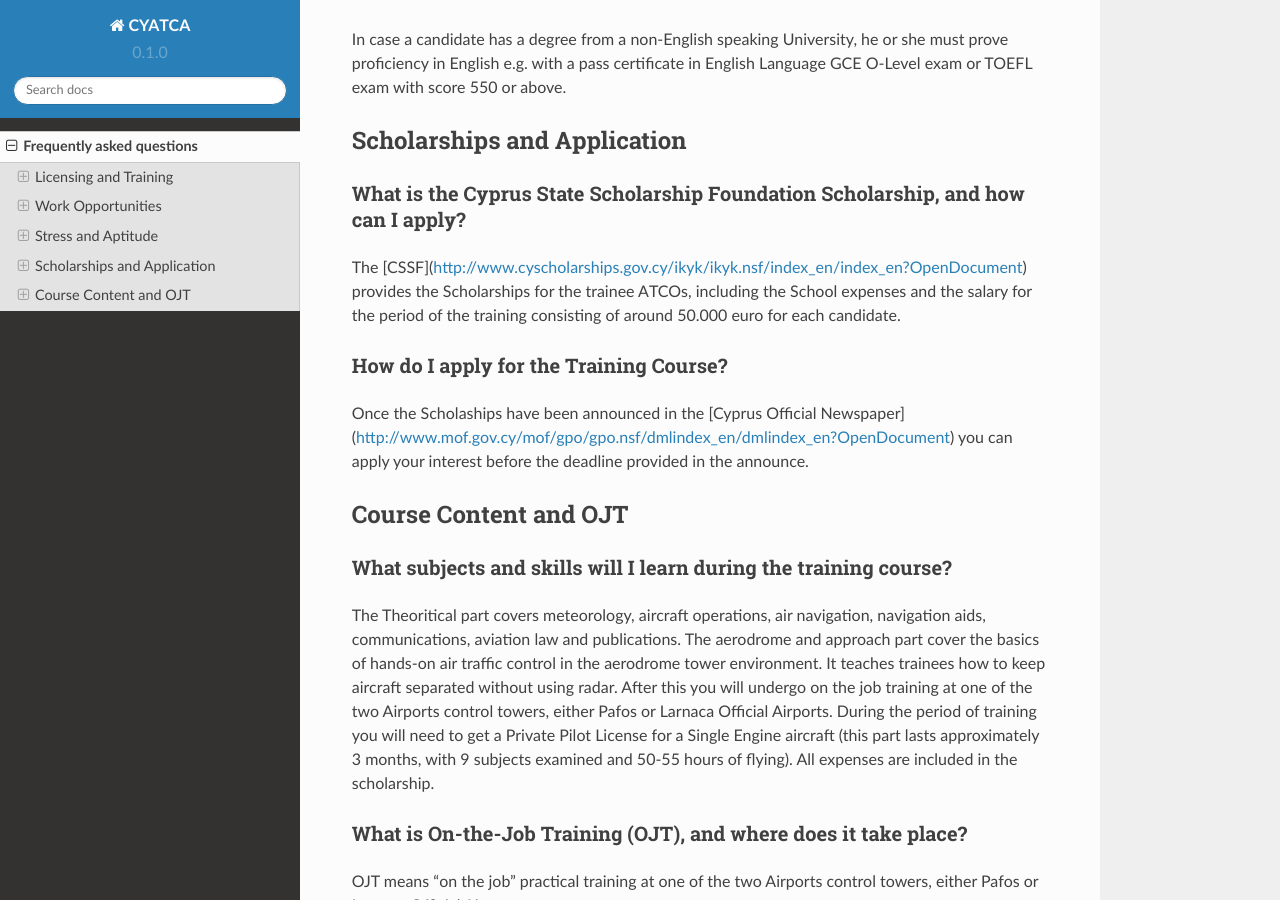
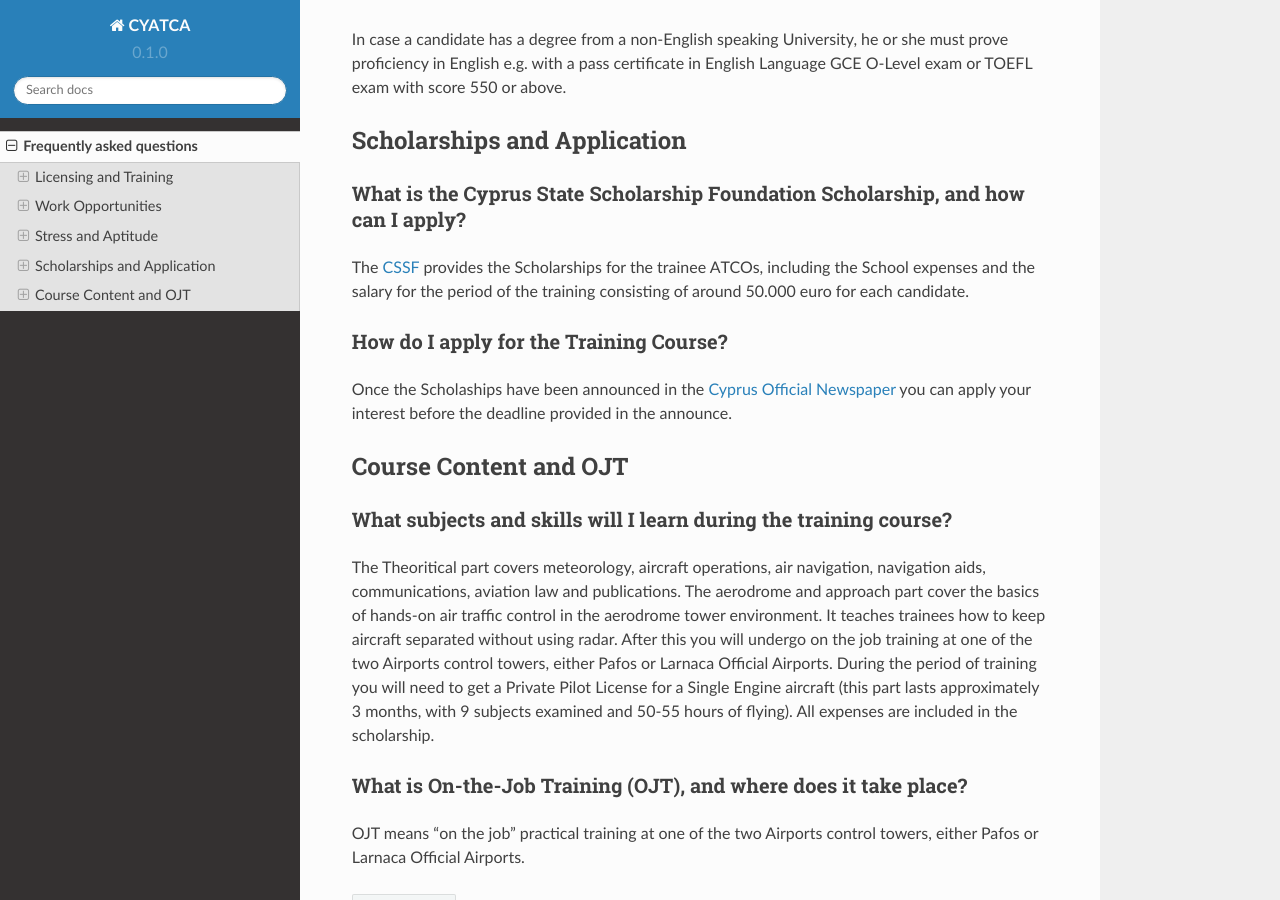
Before and after one commit to CharalambosIoannou/cyatca-faq, a Sphinx documentation site: the page built from docs/source/faq.rst, in a window 1280 px wide and 900 px high, scrolled down 2190 px. Built offline with Sphinx 7.4.7 and the Read the Docs theme 2.0.0, drawn with Linux system fonts in a browser that asks for light colours; some of the changed lines change nothing that is shown; some of the changed text lies outside the part shown.

Commit message:
changed all links

```diff
--- a/docs/source/faq.rst
+++ b/docs/source/faq.rst
@@ -49,7 +49,7 @@ During the training period you are considered to be a student with a small allow
 What qualifications are required, and are there medical standards?
 ~~~~~~~~~~~~~~~~~~~~~~~~~~~~~~~~~~~~~~~~~~
 
-Medical Standards and Certification by the International Civil Aviation Organization `ICAO`_.
+Medical Standards and Certification by the International Civil Aviation Organization (`ICAO`_).
 
 .. _ICAO: http://www.icao.int/
 
@@ -117,16 +117,17 @@ Scholarships and Application
 
 What is the Cyprus State Scholarship Foundation Scholarship, and how can I apply?
 ~~~~~~~~~~~~~~~~~~~~~~~~~~~~~~~~~~~~~~~~~~
-The [CSSF](http://www.cyscholarships.gov.cy/ikyk/ikyk.nsf/index_en/index_en?OpenDocument)  provides the Scholarships for the trainee ATCOs,
+The `CSSF`_  provides the Scholarships for the trainee ATCOs,
 including the School expenses and the salary for the period of the training consisting of around 50.000 euro for each candidate.
 
+.. _CSSF: http://www.cyscholarships.gov.cy/ikyk/ikyk.nsf/index_en/index_en?OpenDocument
 
 How do I apply for the Training Course?
 ~~~~~~~~~~~~~~~~~~~~~~~~~~~~~~~~~~~~~~~~~~
-Once the Scholaships have been announced in the [Cyprus Official Newspaper](http://www.mof.gov.cy/mof/gpo/gpo.nsf/dmlindex_en/dmlindex_en?OpenDocument)
+Once the Scholaships have been announced in the `Cyprus Official Newspaper`_
 you can apply your interest before the deadline provided in the announce.
 
-
+.. _Cyprus Official Newspaper: http://www.mof.gov.cy/mof/gpo/gpo.nsf/dmlindex_en/dmlindex_en?OpenDocument
 
 
 Course Content and OJT
```
